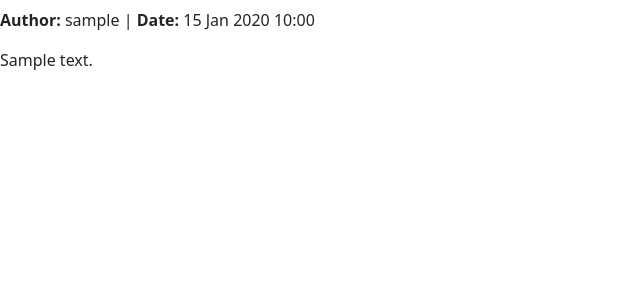
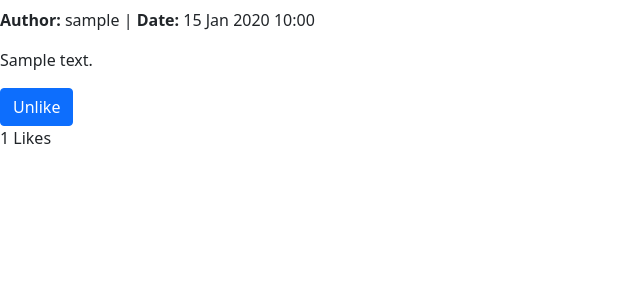
Before and after one commit to p-harting/djocial, a Django app: a page that uses posts/templates/post_detail.html in a window 1280 px wide. Shown: the part 56-356 px from the top of the page, without its empty margins (0-640 px from the left). Run offline with Django 4.2, Linux system fonts and the light colour scheme; a user stored in the database is signed in; tables that the repository leaves empty hold one stand-in row (values such as "Sample post").

Commit message:
Add functionality to like a post

```diff
--- a/posts/models.py
+++ b/posts/models.py
@@ -13,6 +13,7 @@ class Post(models.Model):
     created_on = models.DateTimeField(auto_now_add=True)
     updated_on = models.DateTimeField(auto_now=True)
     status = models.IntegerField(choices=STATUS, default=1)
+    likes = models.ManyToManyField(User, related_name='post_like')
 
     def save(self, *args, **kwargs):
         self.create_slug()
@@ -27,3 +28,6 @@ class Post(models.Model):
 
                 if Post.objects.filter(slug=self.slug).exists():
                     slug_is_wrong = True
+
+    def number_of_likes(self):
+        return self.likes.count()
--- a/posts/templates/post_detail.html
+++ b/posts/templates/post_detail.html
@@ -1,12 +1,23 @@
 {% extends "base.html" %}
 
 {% block content %}
-  <h1>{{ post.title }}</h1>
-  <p><strong>Author:</strong> {{ post.author }} | <strong>Date:</strong> {{ post.created_on|date:"d M Y H:i" }}</p>
-  <!--
+<h1>{{ post.title }}</h1>
+<p><strong>Author:</strong> {{ post.author }} | <strong>Date:</strong> {{ post.created_on|date:"d M Y H:i" }}</p>
+<!--
   {% if post.image %}
     <img src="{{ post.image.url }}" alt="{{ post.title }}" style="max-width: 100%; height: auto;">
   {% endif %}
   -->
-  <div>{{ post.content|linebreaks }}</div>
+<div>{{ post.content|linebreaks }}</div>
+<form action="{% url 'like_post' post.slug %}" method="POST">
+  {% csrf_token %}
+  <button type="submit" class="btn btn-primary">
+    {% if user in post.likes.all %}
+    Unlike
+    {% else %}
+    Like
+    {% endif %}
+  </button>
+</form>
+<p>{{ post.number_of_likes }} Likes</p>
 {% endblock %}
--- a/posts/urls.py
+++ b/posts/urls.py
@@ -1,9 +1,10 @@
 from . import views
 from django.urls import path
-from .views import HomeView, PostDetailView, CreatePostView
+from .views import HomeView, PostDetailView, CreatePostView, LikeView
 
 urlpatterns = [
     path('', HomeView.as_view(), name='home'),
     path('post/<slug:slug>/', PostDetailView.as_view(), name='post_detail'),
     path('create/', CreatePostView.as_view(), name='create_post'),
+    path('like/<slug:slug>/', LikeView, name='like_post'),
 ]
--- a/posts/views.py
+++ b/posts/views.py
@@ -4,6 +4,9 @@ from .models import Post
 from django.shortcuts import redirect
 from django.views.generic.edit import FormView
 from django import forms
+from django.shortcuts import get_object_or_404
+from django.http import HttpResponseRedirect
+from django.urls import reverse
 
 class HomeView(TemplateView):
     template_name = 'index.html'
@@ -35,3 +38,11 @@ class CreatePostView(FormView):
         post.author = self.request.user
         post.save()
         return super().form_valid(form)
+
+def LikeView(request, slug):
+    post = get_object_or_404(Post, slug=slug)
+    if request.user in post.likes.all():
+        post.likes.remove(request.user)
+    else:
+        post.likes.add(request.user)
+    return HttpResponseRedirect(reverse('post_detail', args=[slug]))
```
Also changed, not shown: posts/templates/index.html (+4 -3 lines), posts/migrations/0003_post_likes.py (added), posts/migrations/0004_alter_post_likes.py (added).
